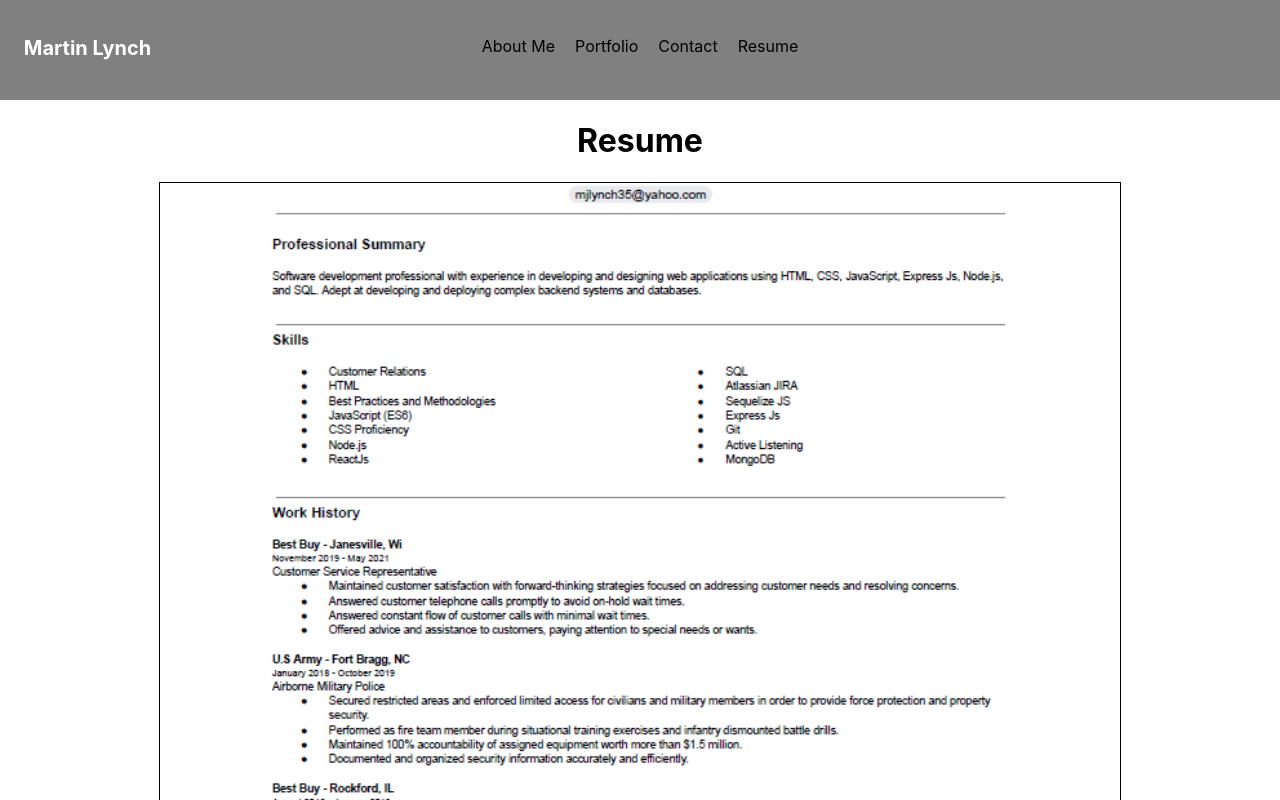
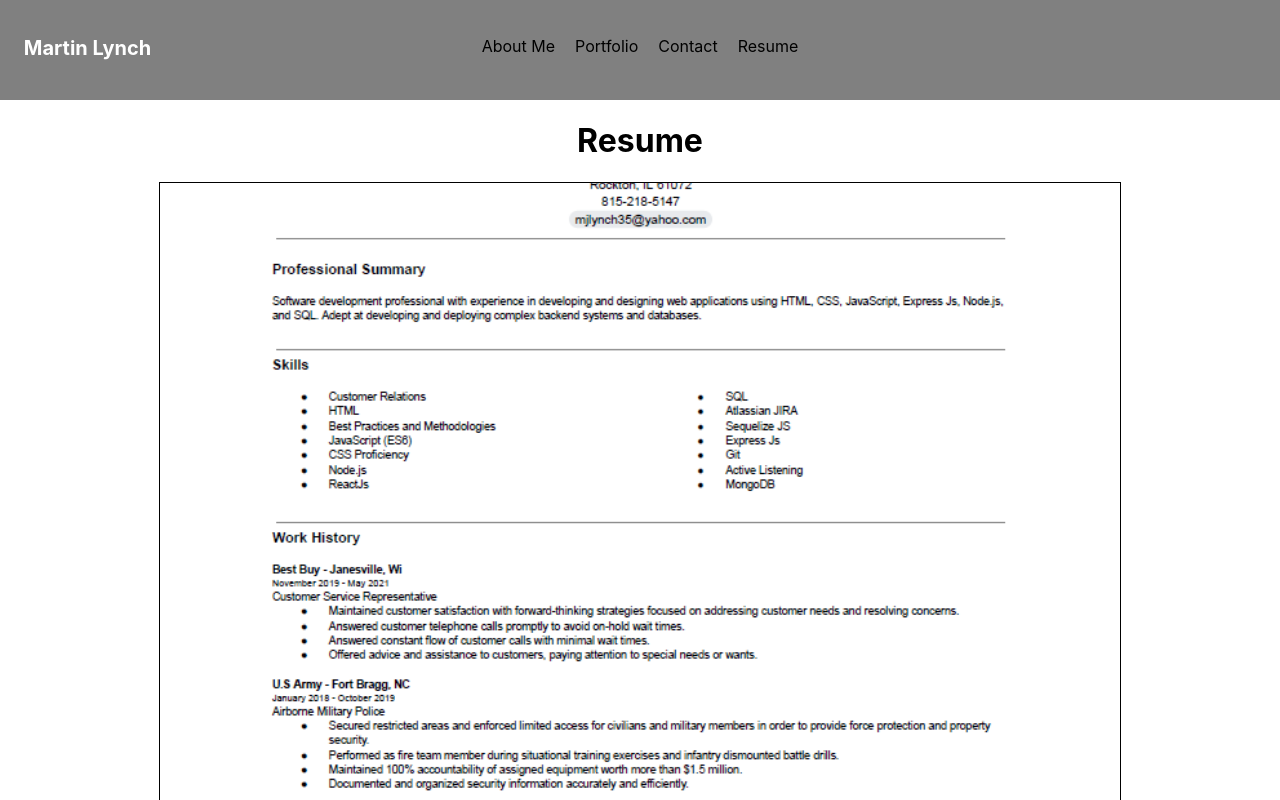
Before and after one commit to mjlynch123/React_Portfolio, a React (Create React App) app: page / in a window 1280 px wide. Both pictures are taken after a click on the item "Resume". Shown: the top 800 px of the page. Built offline with nearby package versions, Linux system fonts and the light colour scheme.

Commit message:
Added footer

```diff
--- a/src/App.css
+++ b/src/App.css
@@ -153,7 +153,7 @@ nav ul li:hover {
   width: 75%;
   margin: 10px auto;
   border: 1px solid;
-  height: 900px;
+  height: 950px;
   background-image: url("../public/resume_image.png");
   background-repeat: no-repeat;
   background-position: center;
```
